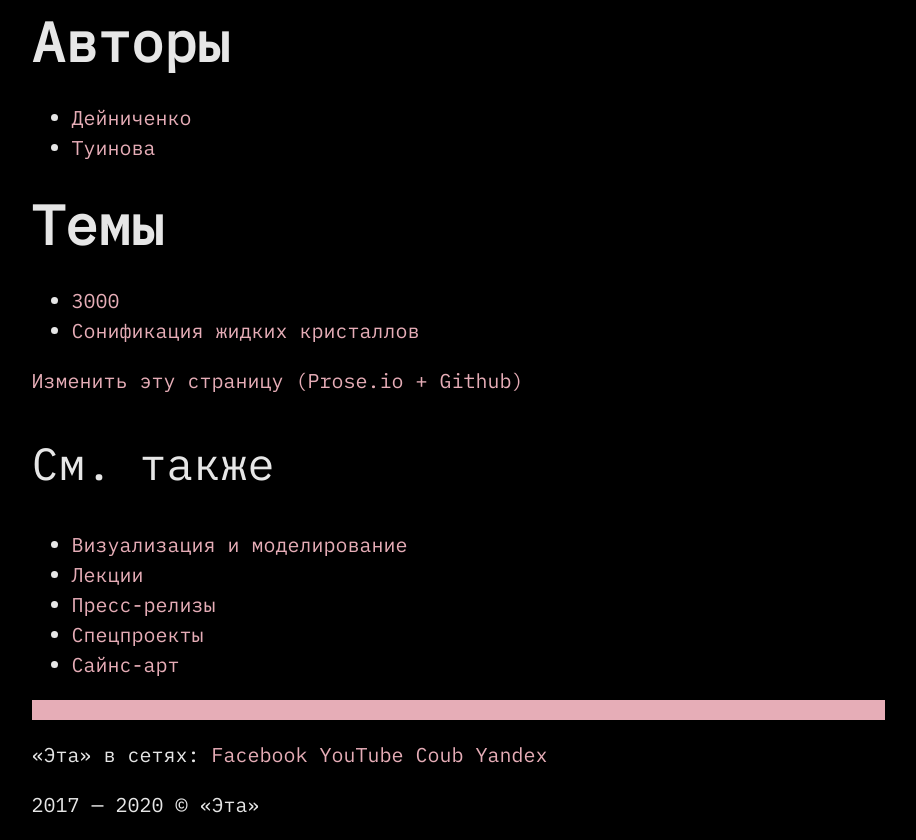
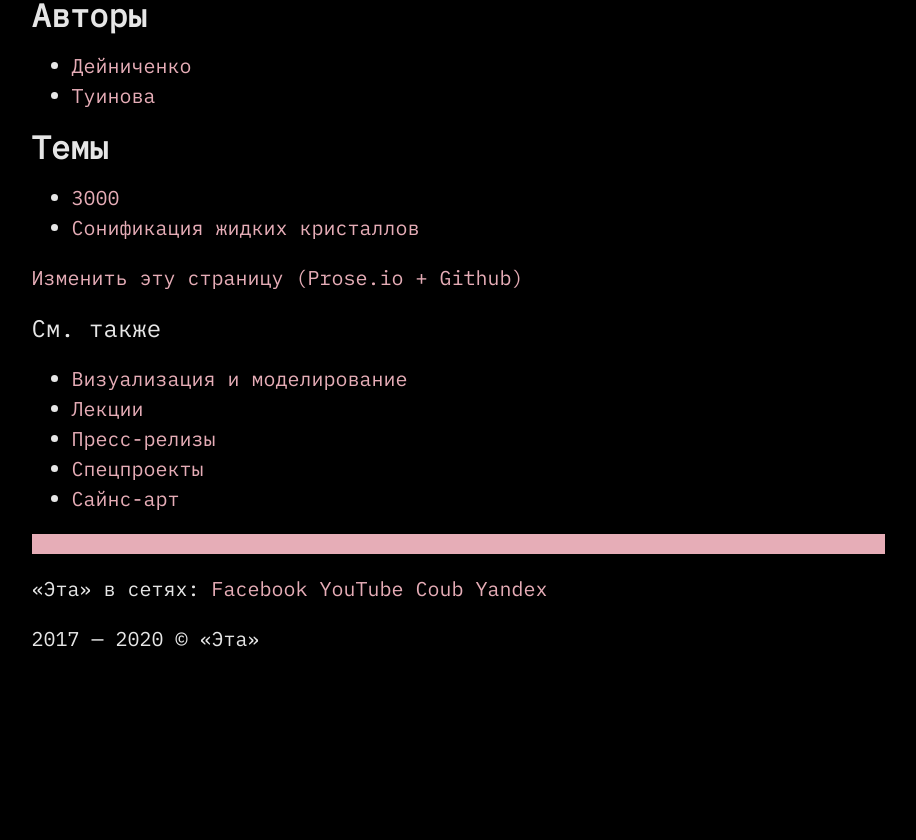
Before and after one commit to indexmod/eta.ga, a Jekyll site: the page built from science.md, in a window 1280 px wide. Shown: the part 473-1313 px from the top of the page, without its empty margins (200-1116 px from the left). Built offline with Jekyll 4.4.1, drawn with Linux system fonts in a browser that asks for light colours; after the commit the page ends 1147 px from its top, so only the background shows below that.

Commit message:
Update style.scss

```diff
--- a/assets/css/style.scss
+++ b/assets/css/style.scss
@@ -23,23 +23,23 @@ body {
  h1 {
      font-family: 'IBM Plex Mono', sans-serif;
      font-weight: 900;
-     font-size: 55px;
+     font-size: 2em;
      color: white;
      line-height: 0.9em;
 }
  h2 {
      font-family: 'IBM Plex Mono', sans-serif;
      font-weight: 500;
-     font-size: 45px;
+     font-size: 1,5em;
      color: white;
      line-height: 1.3em;
 }
 
  h3 {
   color: pink;
-	font-size: 25px;
+	font-size: 1em;
 	font-family: 'IBM Plex Mono', sans-serif;
-	font-weight: 700;
+	font-weight: 900;
 }
 
  hr {
```
